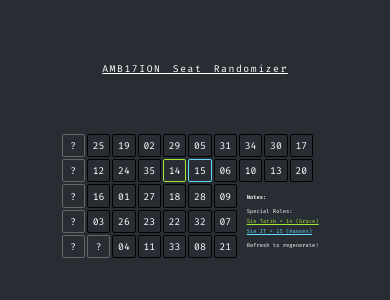
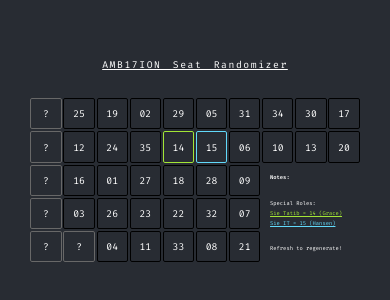
Before and after one commit to Mario-Benedict/seat-randomizer, a React (Vite) app: page / in a window 390 px wide. Shown: the part 262-562 px from the top of the page. Built offline with nearby package versions, Linux system fonts and the light colour scheme.

Commit message:
Added custom max-width value for better responsive view.

```diff
--- a/src/index.css
+++ b/src/index.css
@@ -37,7 +37,7 @@ h1 {
     flex-direction: column;
     align-items: center;
     justify-content: center;
-    gap: 7vh;
+    gap: 7vw;
 }
 
 .seat-layout-container {
@@ -59,7 +59,8 @@ h1 {
     border: 0.2vw solid var(--black);
     border-radius: 0.5vw;
     box-sizing: border-box;
-    width: 6vw;
+    width: 8vw;
+    max-width: 90px;
     display: flex;
     align-items: center;
     justify-content: center;
@@ -127,3 +128,6 @@ p {
     color: var(--it);
     text-decoration: underline;
 }
+
+@media(max-width: 1000px){
+}
```
